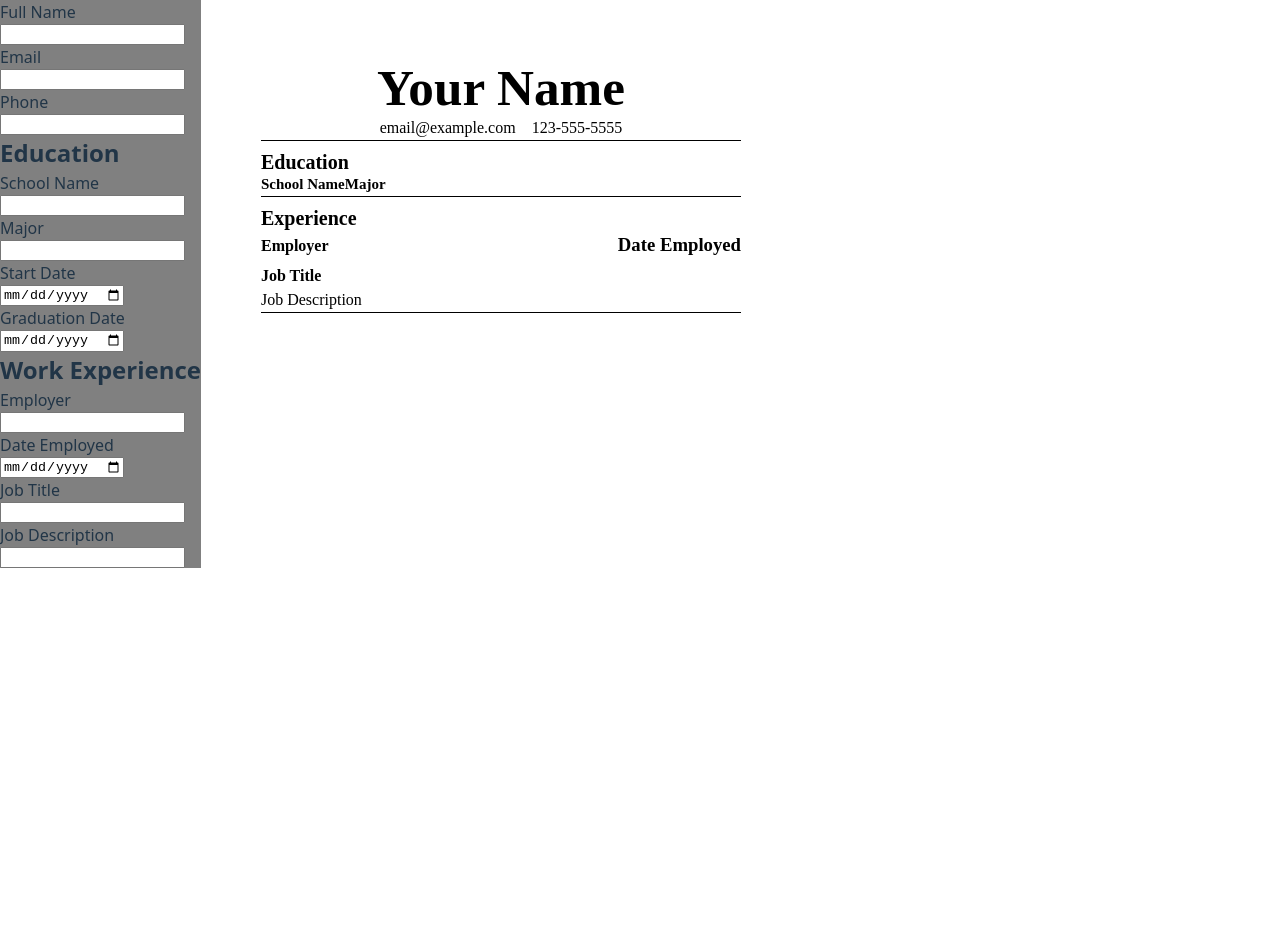
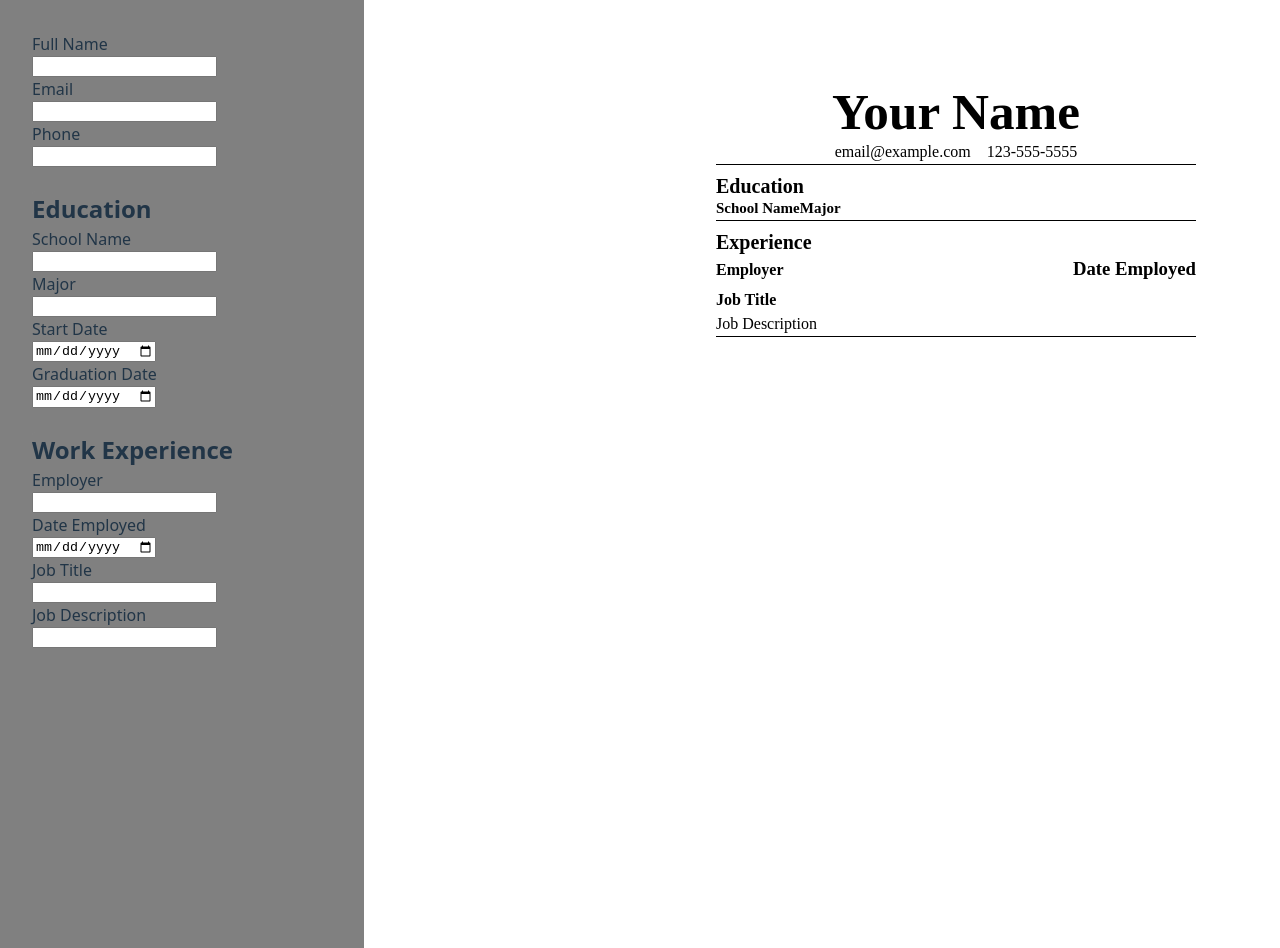
Before and after one commit to TheRealStingos/CV-App, a React (Vite) app: page / in a window 1280 px wide. Before the commit the page ends 900 px from the top, so only its background shows below. Built offline with nearby package versions, Linux system fonts and the light colour scheme.

Commit message:
polish basic styling

```diff
--- a/src/App.css
+++ b/src/App.css
@@ -1,5 +1,37 @@
 .app {
-    display: flex;
+  display: grid;
+  grid-template-columns: 1fr 1fr;
+  height: 100vh;
+}
+
+.editor,
+.preview {
+  padding: 1.5rem;
+  overflow-y: auto;
+}
+
+.cv {
+  width: 100%;
+  max-width: 800px;
+  background: white;
+  padding: 2.5rem;
+}
+
+.editor {
+  padding: 2rem;
+  overflow-y: auto;
+  background-color: gray;
+  max-width: 300px;
+  justify-content: center;
+}
+
+.editor section {
+  margin-bottom: 1.5rem;
+}
+
+.editor input,
+.editor textarea {
+  max-width: 500px;
 }
 
 .preview {
@@ -14,6 +46,7 @@
 
 .form {
     background-color: gray;
+    border-radius: 5px;
 }
 
 .information-preview {
```
